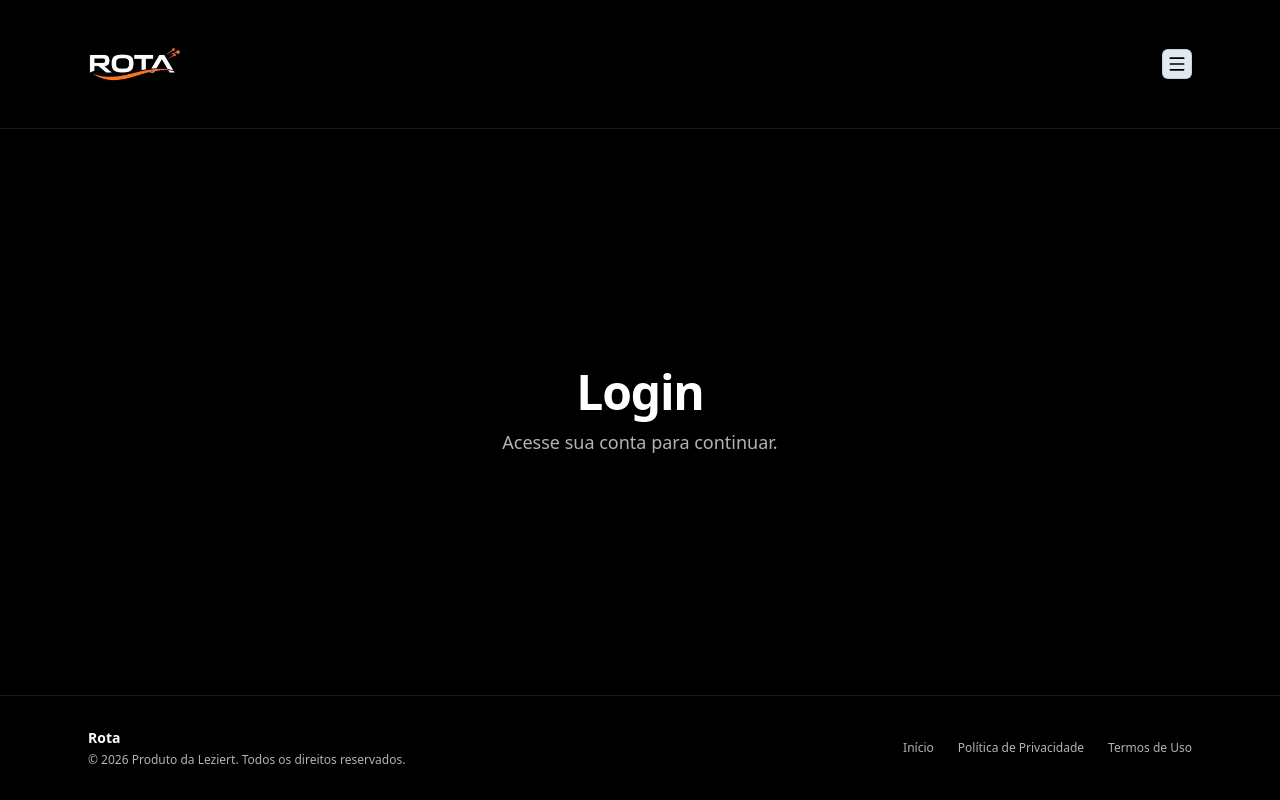
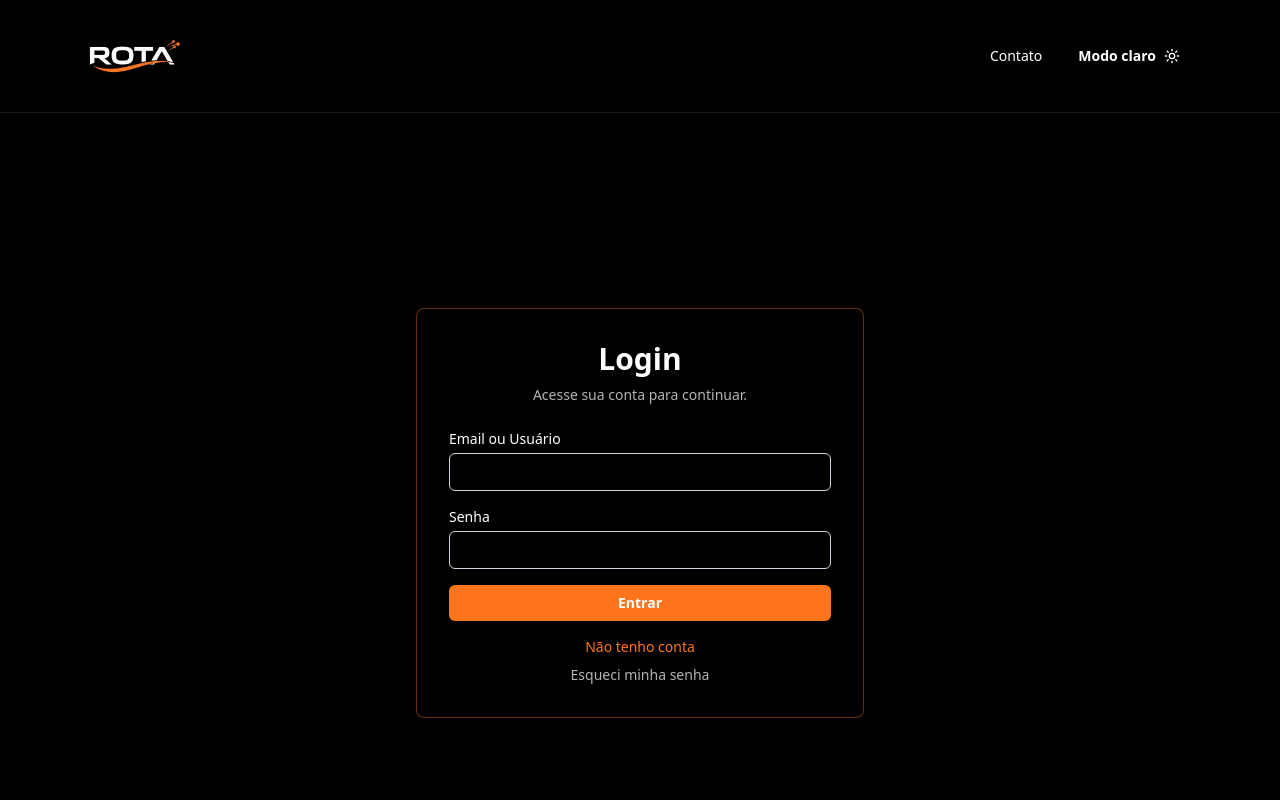
Before and after one commit to UlissesNunes/Rota, a React (Vite) app in the folder Rota/: page / in a window 1280 px wide. Shown: the top 800 px of the page. Built offline with nearby package versions, Linux system fonts and the light colour scheme.

Commit message:
Feat: 💯 Criação da aba de Login e divisão de responsabilidade visando um código limpo e fluído
header foi facilitado visando melhorar a UI e ser mais acessivel ao usuario final

```diff
--- a/Rota/index.html
+++ b/Rota/index.html
@@ -2,7 +2,7 @@
 <html lang="pt-br">
   <head>
     <meta charset="UTF-8" />
-    <link rel="icon" type="image/svg+xml" href="/rota-bg-pt.webp" />
+    <link rel="icon" type="image/png" href="/r-rota (1).png" />
     <meta name="viewport" content="width=device-width, initial-scale=1.0" />
     <title>rota</title>
   </head>
--- a/Rota/src/components/HeadingRota/index.tsx
+++ b/Rota/src/components/HeadingRota/index.tsx
@@ -1,87 +1,16 @@
-import { useState } from "react";
-import { Menu, Moon, Sun, X } from "lucide-react";
 import { Logo } from "../LogoRota";
 import { NavRota } from "../NavRota";
 
 export function HeadingRota() {
-  const [menuOpen, setMenuOpen] = useState(false);
-  const [theme, setTheme] = useState<"dark" | "light">(() => {
-    if (typeof document === "undefined") return "dark";
-    return document.documentElement.classList.contains("dark") ? "dark" : "light";
-  });
-
-  const applyTheme = (nextTheme: "dark" | "light") => {
-    setTheme(nextTheme);
-    window.localStorage.setItem("rota-theme", nextTheme);
-    document.documentElement.classList.toggle("dark", nextTheme === "dark");
-  };
-
-  const toggleTheme = () => {
-    applyTheme(theme === "dark" ? "light" : "dark");
-  };
-
   return (
     <header className="sticky top-0 z-50 w-full border-b border-black/10 bg-white/90 backdrop-blur dark:border-white/10 dark:bg-black/70">
-      <div className="mx-auto flex max-w-6xl items-center justify-between gap-3 px-4 py-3 sm:px-6 sm:py-4">
-        <div className="flex min-w-0 items-center gap-3">
-          <Logo />
+      <div className="mx-auto flex max-w-6xl items-center justify-between gap-3 px-4 py-2 sm:px-6 sm:py-2">
+        {/* Logo */}
+        <Logo />
 
-        </div>
-
-        <button
-          type="button"
-          aria-label="Abrir menu"
-          onClick={() => setMenuOpen(true)}
-          className="inline-flex items-center justify-center rounded-md border border-black/10 bg-slate-200 px-1 py-1 text-black shadow-sm hover:bg-[#FE751B]/90 focus:outline-none focus:ring-2 focus:ring-[#FE751B]/50"
-        >
-          <Menu className="h-5 w-5" aria-hidden="true" />
-        </button>
+        {/* Navegação compacta */}
+        <NavRota />
       </div>
-
-      {menuOpen && (
-        <div className="fixed inset-0 z-[60]">
-          <div
-            className="absolute inset-0 bg-black/40"
-            onClick={() => setMenuOpen(false)}
-          />
-
-             <aside className="absolute right-0 top-0 h-full w-80 max-w-[90vw] border-l border-slate-200 bg-[#FE751B] p-4 shadow-xl">
-
-              <div className="flex items-center gap-2">
-              <button
-                type="button"
-                aria-label="Fechar menu"
-                onClick={() => setMenuOpen(false)}
-                className="inline-flex items-center justify-center rounded-md border border-black/20 bg-transparent px-2.5 py-2 text-black hover:bg-black/10 focus:outline-none focus:ring-2 focus:ring-black/30"
-              >
-                <X className="h-5 w-5" aria-hidden="true" />
-              </button>
-            </div>
-
-            <nav className="mt-6">
-              <NavRota variant="vertical" onNavigate={() => setMenuOpen(false)} />
-
-              {/* Toggle de tema: disponível logo abaixo do link "Contact" */}
-              <div className="mt-5 border-t border-black/20 pt-5">
-                <button
-                  type="button"
-                  onClick={toggleTheme}
-                  className="flex w-full items-center justify-between rounded-md px-3 py-2 text-sm font-semibold text-black hover:bg-black/10 focus:outline-none focus:ring-2 focus:ring-black/30"
-                >
-                  <span className="truncate">
-                    {theme === "dark" ? "Modo claro" : "Modo escuro"}
-                  </span>
-                  {theme === "dark" ? (
-                    <Sun className="h-4 w-4" aria-hidden="true" />
-                  ) : (
-                    <Moon className="h-4 w-4" aria-hidden="true" />
-                  )}
-                </button>
-              </div>
-            </nav>
-          </aside>
-        </div>
-      )}
     </header>
   );
 }
--- a/Rota/src/components/NavRota/index.tsx
+++ b/Rota/src/components/NavRota/index.tsx
@@ -1,52 +1,49 @@
-type NavRotaProps = {
-  /**
-   * "horizontal" (default) para uso no header.
-   * "vertical" para uso no menu lateral.
-   */
-  variant?: "horizontal" | "vertical";
-  onNavigate?: () => void;
-}
+import { useState } from "react";
+import { Moon, Sun } from "lucide-react";
 
-export function NavRota({ variant = "horizontal", onNavigate }: NavRotaProps) {
-  const listClass =
-    variant === "vertical" ? "flex flex-col gap-3" : "flex items-center gap-6";
+export function NavRota() {
+  const [theme, setTheme] = useState<"dark" | "light">(() => {
+    if (typeof document === "undefined") return "dark";
+    return document.documentElement.classList.contains("dark") ? "dark" : "light";
+  });
 
-  const linkClass =
-    variant === "vertical"
-      ? "rounded-md px-3 py-2 text-sm sm:text-base font-medium text-[#FE751B] hover:bg-black/10 focus:outline-none focus:ring-2 focus:ring-black/30"
-      : "text-sm font-medium text-slate-700 hover:text-slate-900 focus:outline-none focus:ring-2 focus:ring-slate-300";
+  const applyTheme = (nextTheme: "dark" | "light") => {
+    setTheme(nextTheme);
+    window.localStorage.setItem("rota-theme", nextTheme);
+    document.documentElement.classList.toggle("dark", nextTheme === "dark");
+  };
+
+  const toggleTheme = () => {
+    applyTheme(theme === "dark" ? "light" : "dark");
+  };
+
+  // Definição de cor dinâmica
+  const textColor =
+    theme === "dark"
+      ? "text-white hover:text-[#FE751B]"
+      : "text-black hover:text-[#FE751B]";
 
   return (
-    <nav>
-      <ul className={listClass}>
-        <li>
-          <a
-            href="/"
-            className={linkClass}
-            onClick={() => onNavigate?.()}
-          >
-            Home
-          </a>
-        </li>
-        <li>
-          <a
-            href="/about"
-            className={linkClass}
-            onClick={() => onNavigate?.()}
-          >
-            About
-          </a>
-        </li>
-        <li>
-          <a
-            href="/contact"
-            className={linkClass}
-            onClick={() => onNavigate?.()}
-          >
-            Contact
-          </a>
-        </li>
-      </ul>
+    <nav className="flex items-center gap-6">
+      <a
+        href="/contact"
+        className={`text-sm font-medium focus:outline-none focus:ring-2 focus:ring-[#FE751B]/50 transition-colors ${textColor}`}
+      >
+        Contato
+      </a>
+
+      <button
+        type="button"
+        onClick={toggleTheme}
+        className={`flex items-center gap-2 rounded-md px-3 py-2 text-sm font-semibold focus:outline-none  transition-colors ${textColor}`}
+      >
+        <span>{theme === "dark" ? "Modo claro" : "Modo escuro"}</span>
+        {theme === "dark" ? (
+          <Sun className="h-4 w-4" aria-hidden="true" />
+        ) : (
+          <Moon className="h-4 w-4" aria-hidden="true" />
+        )}
+      </button>
     </nav>
   );
 }
--- /dev/null
+++ b/Rota/src/pages/Login/InputField.tsx
@@ -0,0 +1,38 @@
+type InputFieldProps = {
+  id: string;
+  label: string;
+  type?: string;
+  value: string;
+  onChange: (e: React.ChangeEvent<HTMLInputElement>) => void;
+  error?: string;
+};
+
+export function InputField({
+  id,
+  label,
+  type = "text",
+  value,
+  onChange,
+  error,
+}: InputFieldProps) {
+  return (
+    <div>
+      <label
+        htmlFor={id}
+        className="block text-sm font-medium text-slate-700 dark:text-white"
+      >
+        {label}
+      </label>
+      <input
+        id={id}
+        type={type}
+        value={value}
+        onChange={onChange}
+        className={`mt-1 w-full rounded-md border px-3 py-2 text-sm shadow-sm focus:outline-none focus:ring-2 focus:ring-[#FE751B] dark:bg-black/60 dark:text-white ${
+          error ? "border-red-500" : "border-slate-300"
+        }`}
+      />
+      {error && <p className="mt-1 text-xs text-red-500">{error}</p>}
+    </div>
+  );
+}
--- /dev/null
+++ b/Rota/src/pages/Login/LoginForm.tsx
@@ -0,0 +1,47 @@
+import { InputField } from "./InputField";
+import { useLoginForm } from "./UseLoginForm";
+
+
+export function LoginForm() {
+  const { formData, errors, handleChange, handleSubmit } = useLoginForm();
+
+  return (
+    <form onSubmit={handleSubmit} className="mt-6 space-y-4">
+      <InputField
+        id="email"
+        label="Email ou Usuário"
+        value={formData.email}
+        onChange={handleChange("email")}
+        error={errors.email}
+      />
+
+      <InputField
+        id="password"
+        label="Senha"
+        type="password"
+        value={formData.password}
+        onChange={handleChange("password")}
+        error={errors.password}
+      />
+
+      <button
+        type="submit"
+        className="w-full rounded-md bg-[#FE751B] px-4 py-2 text-sm font-semibold text-white shadow-md hover:bg-[#e56715] focus:outline-none focus:ring-2 focus:ring-[#FE751B]/50 transition-colors"
+      >
+        Entrar
+      </button>
+
+      <div className="mt-4 flex flex-col items-center gap-2 text-sm">
+        <a href="/cadastro" className="text-[#FE751B] hover:underline">
+          Não tenho conta
+        </a>
+        <a
+          href="/recuperar-senha"
+          className="text-slate-600 hover:underline dark:text-white/70"
+        >
+          Esqueci minha senha
+        </a>
+      </div>
+    </form>
+  );
+}
--- a/Rota/src/pages/Login/LoginRota.tsx
+++ b/Rota/src/pages/Login/LoginRota.tsx
@@ -1,15 +1,21 @@
 import { Template } from "../../templates/template";
+import { LoginForm } from "./LoginForm";
+
 
 export function LoginRota() {
   return (
     <Template>
-      <div className="w-full max-w-xl px-4 py-0 text-center sm:px-6">
-        <h1 className="text-3xl font-semibold tracking-tight text-black sm:text-4xl lg:text-5xl dark:text-white">
-          Login
-        </h1>
-        <p className="mt-3 text-sm text-slate-600 sm:text-base lg:text-lg dark:text-white/70">
-          Acesse sua conta para continuar.
-        </p>
+      <div className="flex min-h-screen w-full items-center justify-center px-4">
+        <div className="w-full max-w-md rounded-lg border border-[#FE751B]/40 bg-white/70 p-8 shadow-lg backdrop-blur dark:bg-black/40">
+          <h1 className="text-3xl font-semibold text-black dark:text-white text-center">
+            Login
+          </h1>
+          <p className="mt-2 text-sm text-slate-600 dark:text-white/70 text-center">
+            Acesse sua conta para continuar.
+          </p>
+
+          <LoginForm />
+        </div>
       </div>
     </Template>
   );
--- /dev/null
+++ b/Rota/src/pages/Login/useLoginForm.ts
@@ -0,0 +1,52 @@
+import { useState } from "react";
+
+type LoginFormData = {
+  email: string;
+  password: string;
+};
+
+type Errors = Partial<LoginFormData>;
+
+export function useLoginForm() {
+  const [formData, setFormData] = useState<LoginFormData>({
+    email: "",
+    password: "",
+  });
+  const [errors, setErrors] = useState<Errors>({});
+
+  const validate = (data: LoginFormData): Errors => {
+    const newErrors: Errors = {};
+
+    if (!data.email) newErrors.email = "Informe seu email ou usuário.";
+
+    if (!data.password) {
+      newErrors.password = "Informe sua senha.";
+    } else {
+      if (data.password.length < 8)
+        newErrors.password = "A senha deve ter no mínimo 8 caracteres.";
+      if (!/[A-Za-z]/.test(data.password) || !/[0-9]/.test(data.password))
+        newErrors.password = "A senha deve conter letras e números.";
+    }
+
+    return newErrors;
+  };
+
+  const handleChange =
+    (field: keyof LoginFormData) =>
+    (e: React.ChangeEvent<HTMLInputElement>) => {
+      setFormData({ ...formData, [field]: e.target.value });
+    };
+
+  const handleSubmit = (e: React.FormEvent) => {
+    e.preventDefault();
+    const validationErrors = validate(formData);
+    setErrors(validationErrors);
+
+    if (Object.keys(validationErrors).length === 0) {
+      // Preparado para integração futura com API
+      console.log("Login realizado:", formData);
+    }
+  };
+
+  return { formData, errors, handleChange, handleSubmit };
+}
--- a/Rota/src/templates/template.tsx
+++ b/Rota/src/templates/template.tsx
@@ -7,7 +7,7 @@ children: React.ReactNode
 
 export function Template({ children }: TemplateProps) {
   return (
-    <div className="flex min-h-screen flex-col bg-white text-slate-900 dark:bg-black dark:text-white">
+    <div className="flex min-h-screen flex-col bg-white text-slate-900 dark:bg-black dark:text-white/80">
       <HeadingRota />
       <main className="flex flex-1 w-full items-center justify-center">{children}</main>
       <FooterRota />
```
Also changed, not shown: Rota/public/r-rota.png (added).
